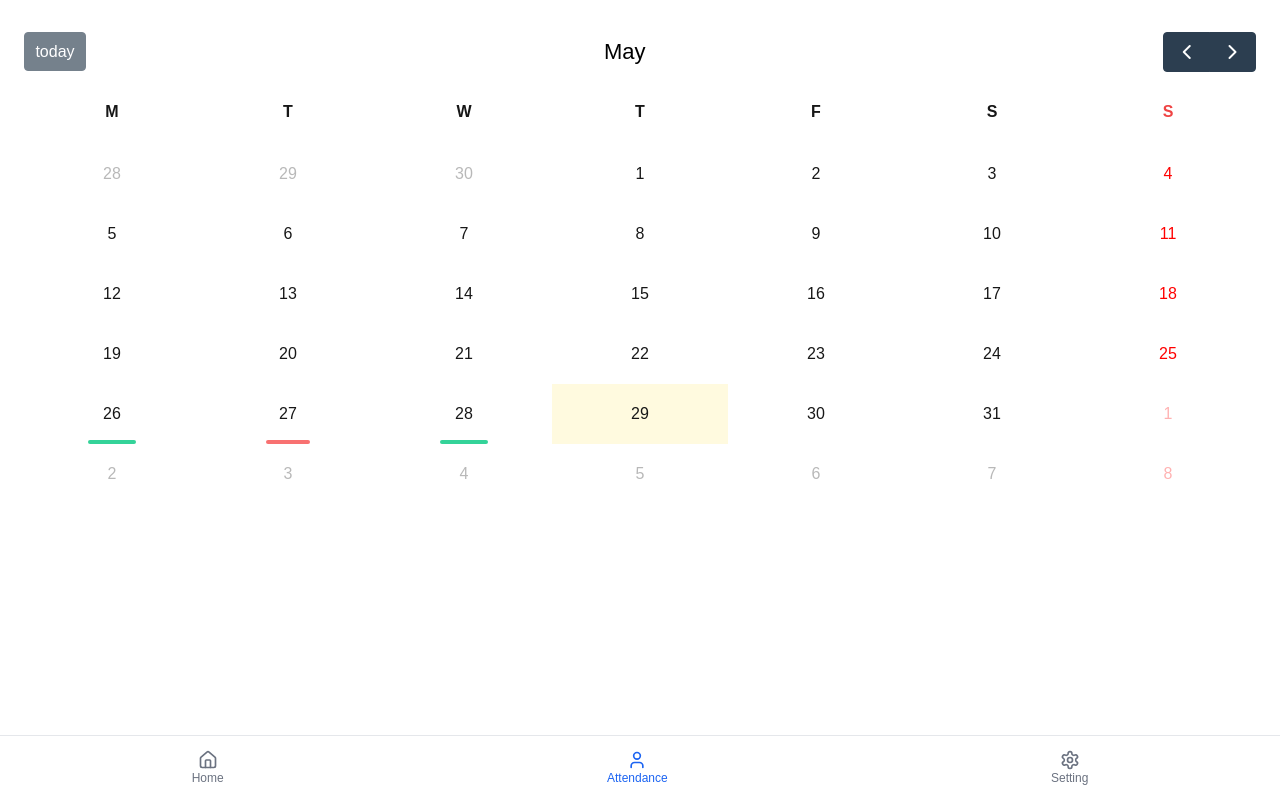
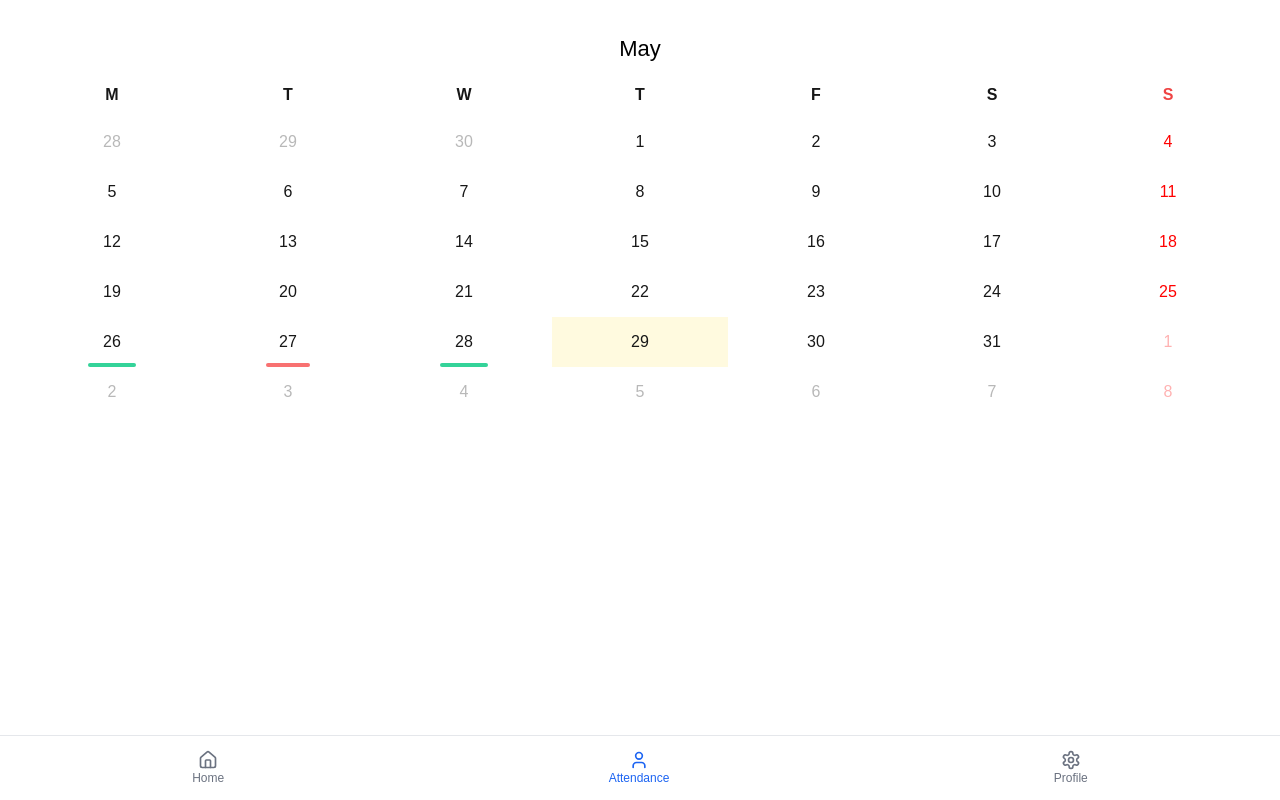
Before and after one commit to sokunthaneth-nbc/nbc-home-app, a Next.js app: page /attendance in a window 1280 px wide. Built offline with nearby package versions, Linux system fonts and the light colour scheme.

Commit message:
done attendance page with detail day

```diff
--- a/src/app/attendance/page.tsx
+++ b/src/app/attendance/page.tsx
@@ -1,11 +1,12 @@
 'use client';
-
+import '../../styles/attendance.css';
 import { useRef, useState } from 'react';
 import FullCalendar from '@fullcalendar/react';
 import dayGridPlugin from '@fullcalendar/daygrid';
 import interactionPlugin from '@fullcalendar/interaction'; // ✅ Required for dateClick
 import { formatDate } from '@fullcalendar/core';
 import MobileBottomNav from '@/components/MobileBottomNav';
+import { Fragment } from 'react';
 
 type AttendanceEvent = {
 	title: string;
@@ -37,6 +38,7 @@ export default function AttendancePage() {
   	const [selectedDateInfo, setSelectedDateInfo] = useState<AttendanceEvent[] | null>(null);
 	const calendarRef = useRef<FullCalendar | null>(null);
 
+	//Function click on Data
 	const handleDateClick = (arg: { dateStr: string }) => {
 		// Remove highlight from all day cells
 		const allDayCells = document.querySelectorAll('.fc-daygrid-day');
@@ -55,6 +57,14 @@ export default function AttendancePage() {
 		setSelectedDateInfo(matched.length ? matched : [{ title: 'No Record', date: arg.dateStr }]);
 	};
 
+	//Formate Date Deatil
+	function formatSimpleDate(dateStr: string) {
+		const date = new Date(dateStr);
+		const day = date.getDate();
+		const weekday = date.toLocaleString('en-US', { weekday: 'short' }).toUpperCase();
+		return `${day} ${weekday}`;
+	}
+
   	return (
     	<>
 		<div className="relative min-h-screen bg-white pb-24">
@@ -62,14 +72,14 @@ export default function AttendancePage() {
 				<div className="calendar-container overflow-y-auto max-h-[calc(100vh-6rem)]">
 					<FullCalendar
 						ref={calendarRef}
-              plugins={[dayGridPlugin, interactionPlugin]} // ✅ use interactionPlugin
+						plugins={[dayGridPlugin, interactionPlugin]} //use interactionPlugin
 						initialView="dayGridMonth"
 						events={attendanceData}
 						contentHeight="auto"
 						headerToolbar={{
-                left: 'today',
+							left: '',
 							center: 'title',
-                right: 'prev,next',
+							right: '',
 						}}
 						titleFormat={(arg) => {
 							const currentYear = new Date().getFullYear();
@@ -111,32 +121,62 @@ export default function AttendancePage() {
 				</div>
 
 				{/* Attendance Detail Section */}
-          {selectedDateInfo && (
-            <div className="mt-6 p-4 bg-gray-50 rounded-lg border border-gray-200">
-              <h3 className="text-lg font-semibold mb-2">
-                Details for {selectedDateInfo[0].date}
+				{selectedDateInfo?.[0]?.date && (
+					<div className=" bg-[#00134608] pt-2 px-4 absolute w-full left-0 h-full">
+						<div className="flex justify-between items-center">
+							<h3 className="text-[16px]">
+								<span className="font-semibold text-[26px]">{new Date(selectedDateInfo[0].date).getDate()}</span>{' '}
+								{new Date(selectedDateInfo[0].date).toLocaleString('en-US', { weekday: 'short' }).toUpperCase()}
 							</h3>
-              <ul className="space-y-2">
+							<p className="text-[14px]">
+								{selectedDateInfo.some(e => e.checkIn || e.checkOut)
+								? 'You have a full attendance this day!'
+								: 'No record — You were absent.'}
+							</p>
+						</div>
+						<table className="min-w-full text-sm text-left text-gray-600">
+							<tbody className="divide-y">
 								{selectedDateInfo.map((event, index) => (
-                  <li key={index}>
-                    <div className="font-medium">{event.title}</div>
-                    {event.checkIn && (
-                      <div className="text-sm text-gray-600">Check-in: {event.checkIn}</div>
-                    )}
-                    {event.checkOut && (
-                      <div className="text-sm text-gray-600">Check-out: {event.checkOut}</div>
-                    )}
-                    {!event.checkIn && !event.checkOut && event.title !== 'No Record' && (
-                      <div className="text-sm text-gray-500 italic">No time recorded</div>
-                    )}
-                  </li>
+								<Fragment key={index}>
+									{/* Check-in row */}
+									<tr className='border-b border-[#00134608] h-[56px]'>
+										<td className="w-[96px] py-2 font-semibold text-gray-700">Check-in</td>
+										<td className="w-[4px] px-2">
+											<div className="h-[24px] w-[4px] rounded-[8px] bg-[#34D399]"></div>
+										</td>
+										<td className="px-4 py-2 text-center" colSpan={3}>
+											{event.checkIn ? event.checkIn : <span className="italic text-gray-400">--</span>}
+										</td>
+									</tr>
+
+									{/* Check-out row */}
+									<tr className='border-b border-[#00134608]'>
+										<td className="py-2 font-semibold text-gray-700">Check-out</td>
+										<td className="w-[4px] px-2">
+											<div className="h-[24px] w-[4px] rounded-[8px] bg-[#34D399]"></div>
+										</td>
+										<td className="px-4 py-2 text-center" colSpan={3}>
+											{event.checkOut ? event.checkOut : <span className="italic text-gray-400">--</span>}
+										</td>
+									</tr>
+
+									{/* Optional note row if no check-in/out and not 'No Record' */}
+									{/* {!event.checkIn && !event.checkOut && event.title !== 'No Record' && (
+									<tr className='border-0'>
+										<td className="py-2 font-semibold text-gray-700">Note</td>
+										<td className="px-4 py-2 italic text-gray-500" colSpan={3}>
+											No time recorded
+										</td>
+									</tr>
+									)} */}
+								</Fragment>
 								))}
-              </ul>
+							</tbody>
+						</table>
 					</div>
 				)}
 			</div>
 		</div>
-
 		<MobileBottomNav />
     	</>
   	);
--- a/src/app/page.tsx
+++ b/src/app/page.tsx
@@ -6,7 +6,7 @@ import { useRouter } from "next/navigation";
 export default function SplashScreen() {
 	const router = useRouter();
 
-useEffect(() => {
+	useEffect(() => {
 		const timeout = setTimeout(() => {
 			router.push("/login"); // Redirect after 3 seconds
 		}, 3000); // 3 seconds = 3000 milliseconds
@@ -18,7 +18,7 @@ useEffect(() => {
 		<section className="min-h-screen flex flex-col justify-center items-center relative bg-[#1c3b63]">
 			{/* Centered Image */}
 			<img
-				src="/images/nbc-logo.png" // Replace this path with your actual image path
+				src="/images/nbc-logo.png"
 				alt="App Logo"
 				className="w-32 h-32 object-contain mb-[20px]"
 			/>
--- a/src/app/setting/page.tsx
+++ b/src/app/profile/page.tsx
@@ -3,7 +3,7 @@
 import { useRouter } from 'next/navigation';
 import MobileBottomNav from "@/components/MobileBottomNav";
 
-export default function SettingPage() {
+export default function ProfilePage() {
 	const router = useRouter();
 
 	const handleLogout = () => {
@@ -15,7 +15,7 @@ export default function SettingPage() {
 	return (
 		<>
 			<div className="p-6 pb-20"> {/* padding-bottom to prevent content hiding behind nav */}
-				<h1 className="text-2xl text-green-600 mb-4">Setting</h1>
+				<h1 className="text-2xl text-green-600 mb-4">Profile</h1>
 
 				<button
 					onClick={handleLogout}
--- a/src/components/MobileBottomNav.tsx
+++ b/src/components/MobileBottomNav.tsx
@@ -8,14 +8,12 @@ export default function MobileBottomNav() {
 
 	const pathname = usePathname();
 
-
-
 	return (
 		<nav className="fixed bottom-0 left-0 right-0 z-50 bg-white border-t border-gray-200 dark:bg-gray-800 dark:border-gray-700">
 			<ul className="flex justify-around items-center h-16">
 				<NavItem href="/home" icon={<Home size={20} />} active={pathname === "/home"} label="Home" />
 				<NavItem href="/attendance" icon={<User size={20} />} active={pathname === "/attendance"} label="Attendance" />
-				<NavItem href="/setting" icon={<Settings size={20} />} active={pathname === "/setting"} label="Setting" />
+				<NavItem href="/profile" icon={<Settings size={20} />} active={pathname === "/profile"} label="Profile" />
 			</ul>
 		</nav>
 	);
--- /dev/null
+++ b/src/styles/attendance.css
@@ -0,0 +1,99 @@
+
+/* Custome Calendar */
+/* globals.css or within Tailwind's @layer base/utilities */
+.fc td,
+.fc th,
+.fc-scrollgrid,
+.fc-scrollgrid-section,
+.fc-scrollgrid-sync-table {
+	border: none !important;
+	box-shadow: none !important;
+}
+
+.fc-daygrid-day-frame {
+  	border: none !important;
+}
+#fc-dom-1{
+	font-size: 22px;
+	color:#000;
+}
+/* Center content in each calendar cell */
+.fc .fc-daygrid-day-frame {
+	display: flex;
+	align-items: center;
+	justify-content: center;
+	text-align: center;
+  }
+.fc-col-header-cell-cushion,
+.fc-daygrid-day-number{
+	font-size: 16px;
+}
+.fc-h-event{
+	border: none;
+}
+.fc-toolbar {
+	position: sticky;
+	top: 0;
+	background: white;
+	z-index: 10;
+}
+.fc-col-header {
+	position: sticky;
+	top: 3rem; /* adjust based on header height */
+	background: white;
+	z-index: 10;
+}
+.fc-day-sun{
+	color: #f00;
+}
+.fc-header-toolbar{
+	margin-bottom: 0 !important;
+}
+.fc .fc-col-header {
+	position: sticky;
+	top: 0;
+	z-index: 10;
+	background-color: white; /* or use Tailwind's bg-white in your classes */
+}
+.fc-toolbar {
+	position: sticky;
+	top: 0;
+	z-index: 50;
+	background: white;
+	padding: 0.5rem 0;
+}
+.fc-col-header {
+	position: sticky;
+	top: 3rem; /* below toolbar */
+	z-index: 40;
+	background: white;
+}
+.fc-scroller-harness {
+	padding-top: 0.5rem;
+}
+
+/* Optional: also remove borders if desired */
+.fc td,
+.fc th,
+.fc-scrollgrid,
+.fc-scrollgrid-section,
+.fc-scrollgrid-sync-table {
+	border: none !important;
+	box-shadow: none !important;
+}
+.fc-event {
+	background: transparent !important;
+	padding: 0 !important;
+	margin: 0 auto !important;
+}
+.fc .fc-daygrid-body-unbalanced .fc-daygrid-day-events {
+    min-height: 0 !important;
+	margin-bottom: 0 !important;
+    position: absolute;
+    bottom: 0;
+}
+.fc .fc-daygrid-day {
+	height: 50px;
+	min-height: 50px;
+	max-height: 50px;
+}
--- a/src/styles/globals.css
+++ b/src/styles/globals.css
@@ -26,117 +26,3 @@ body {
 	color: var(--foreground);
 	font-family: Arial, Helvetica, sans-serif;
 }
-
-/* Custome Calendar */
-/* globals.css or within Tailwind's @layer base/utilities */
-.fc td,
-.fc th,
-.fc-scrollgrid,
-.fc-scrollgrid-section,
-.fc-scrollgrid-sync-table {
-  border: none !important;
-  box-shadow: none !important;
-}
-
-.fc-daygrid-day-frame {
-  border: none !important;
-}
-#fc-dom-1{
-	font-size: 22px;
-	color:#000;
-}
-/* Center content in each calendar cell */
-.fc .fc-daygrid-day-frame {
-	display: flex;
-
-	align-items: center;
-	justify-content: center;
-	text-align: center;
-  }
-  .fc-col-header-cell-cushion,
-  .fc-daygrid-day-number{
-	font-size: 16px;
-  }
-
-
-  .fc-h-event{
-	border: none;
-  }
-  .fc-toolbar {
-	position: sticky;
-	top: 0;
-	background: white;
-	z-index: 10;
-  }
-
-  .fc-col-header {
-	position: sticky;
-	top: 3rem; /* adjust based on header height */
-	background: white;
-	z-index: 10;
-  }
-.fc-day-sun{
-	color: #f00;
-}
-.fc-scroller-harness{
-	margin-top: 10px;
-}
-.fc-header-toolbar{
-	margin-bottom: 0 !important;
-}
-.fc .fc-col-header {
-	position: sticky;
-	top: 0;
-	z-index: 10;
-	background-color: white; /* or use Tailwind's bg-white in your classes */
-  }
-
-  /* calendar.css */
-
-.fc-toolbar {
-	position: sticky;
-	top: 0;
-	z-index: 50;
-	background: white;
-	padding: 0.5rem 0;
-  }
-
-  .fc-col-header {
-	position: sticky;
-	top: 3rem; /* below toolbar */
-	z-index: 40;
-	background: white;
-  }
-
-  .fc-scroller-harness {
-	padding-top: 0.5rem;
-  }
-/* Center content in each day cell and set height */
-
-
-  /* Optional: also remove borders if desired */
-  .fc td,
-  .fc th,
-  .fc-scrollgrid,
-  .fc-scrollgrid-section,
-  .fc-scrollgrid-sync-table {
-	border: none !important;
-	box-shadow: none !important;
-  }
-
-  .fc-event {
-	background: transparent !important;
-	padding: 0 !important;
-	margin: 0 auto !important;
-  }
-  .fc .fc-daygrid-body-unbalanced .fc-daygrid-day-events {
-    min-height: 0 !important;
-	margin-bottom: 0 !important;
-    position: absolute;
-    bottom: 0;
-}
-.fc .fc-daygrid-day {
-	height: 60px;
-	min-height: 60px;
-	max-height: 60px;
-  }
```
Lines whose indentation alone changed are shown as unchanged.
